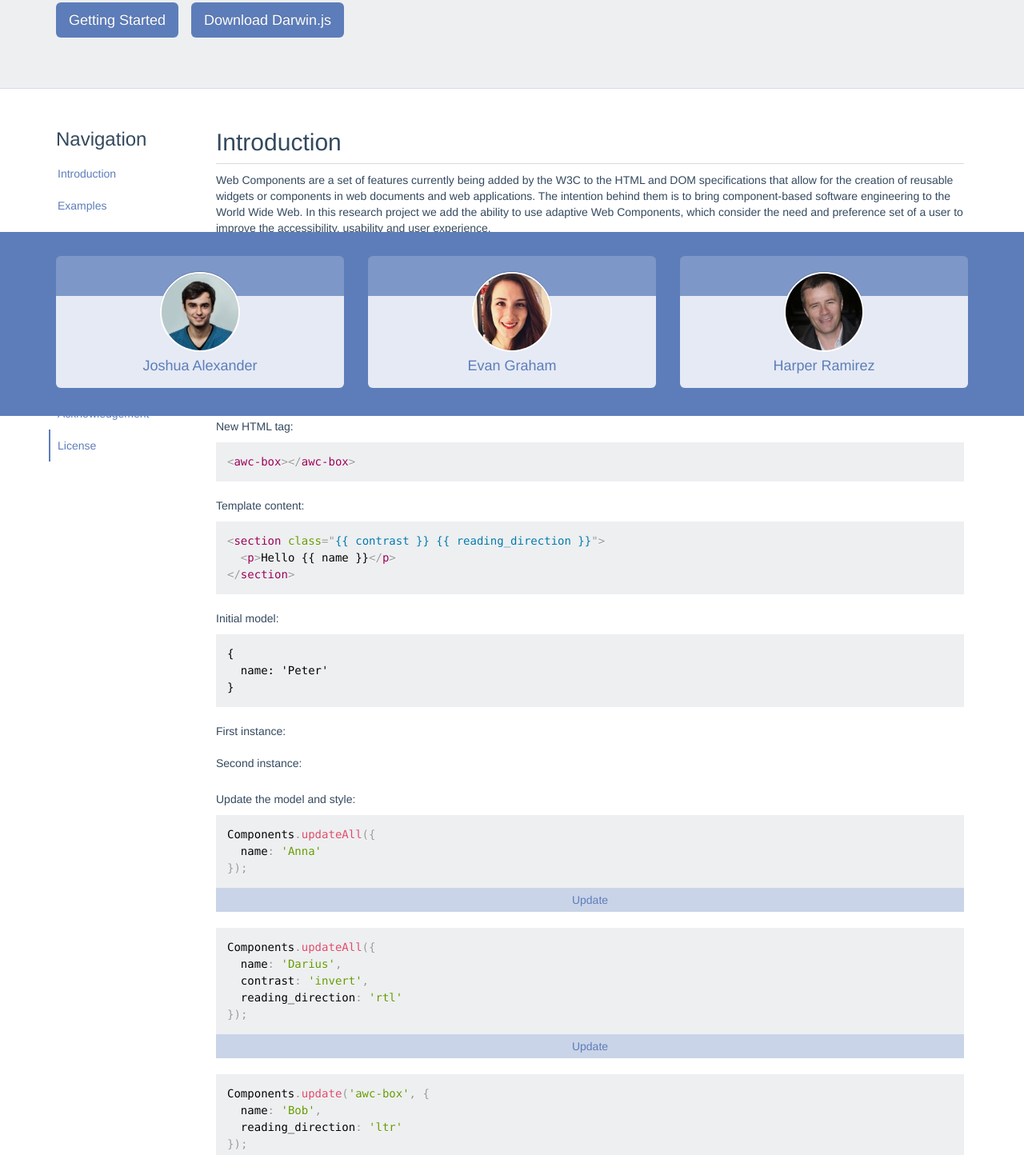
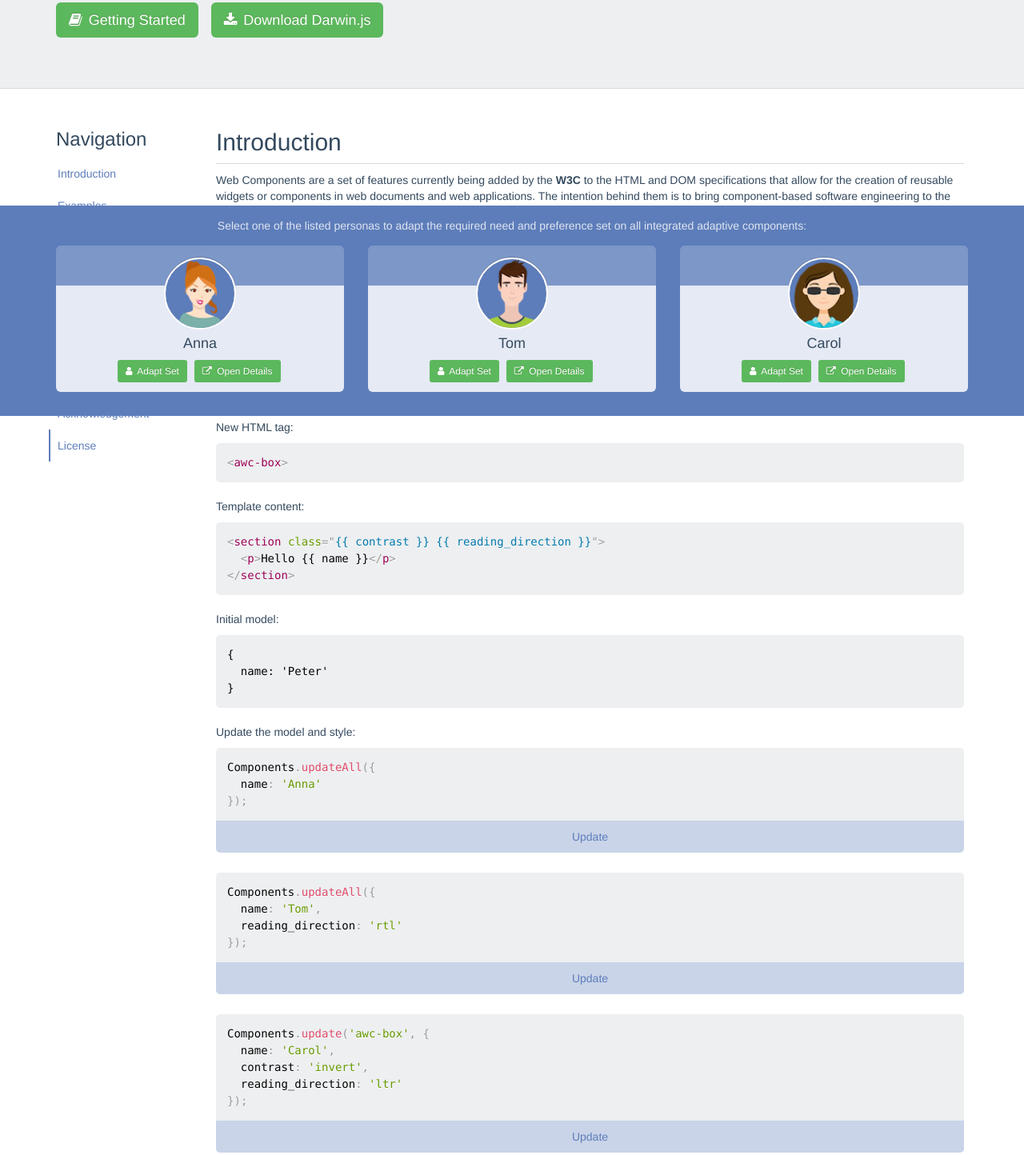
Before and after one commit to REMEXLabs/AWC, a website: page index.html in a window 1280 px wide. Shown: the part 280-1724 px from the top of the page at 80% size. Drawn offline with nearby package versions, Linux system fonts and the light colour scheme.

Commit message:
add personas

```diff
--- a/assets/css/main.css
+++ b/assets/css/main.css
@@ -16,27 +16,35 @@ body {
   color: #34495e;
 }
 
+.fa {
+  margin-right: 3px;
+}
+
 .examples, .events {}
 
 .events {
-  padding-top: 15px;
+  /*padding-top: 15px;*/
 }
 
-.example, .event {}
+.event {
+  margin-top: 10px;
+  margin-bottom: 25px;
+}
 
-.example p {
+.event p, .example p {
   margin-top: 20px;
 }
 
 .event button {
   width: 100%;
-  height: 30px;
-  margin-bottom: 10px;
+  height: 40px;
   background-color: #c9d4e8;
   color: #5d7dba;
   border: 0;
-  padding-top: 5px;
-  padding-bottom: 5px;
+  padding-top: 10px;
+  padding-bottom: 10px;
+  border-bottom-left-radius: 5px;
+  border-bottom-right-radius: 5px;
 }
 
 
@@ -91,12 +99,12 @@ body {
 }
 
 .btn-primary {
-  background: #5d7dba;
+  background: #5cb85c;
   border: 0;
 }
 
 .btn-primary:hover, .btn-primary:focus, .btn-primary:active, .btn-primary:active:hover, .btn-primary:active:focus {
-  background: #3d5a8f;
+  background: #449d44;
 }
 
 
@@ -302,7 +310,7 @@ a:hover, a:focus {
 .persona-selection {
   position: fixed;
   background: #5d7dba;
-  height: 230px;
+  /*height: 300px;*/
   width: 100%;
   left: 0;
   bottom: 0;
@@ -310,50 +318,77 @@ a:hover, a:focus {
   overflow: hidden;
 }
 
+.persona-selection .description {
+  margin-top: 15px;
+  margin-bottom: 15px;
+  text-align: center;
+  color: #fff;
+  color: rgba(255, 255, 255, 0.8);
+}
+
 .persona-selection .persona {
-  margin-top: 30px;
   margin-bottom: 30px;
+  overflow: hidden;
 }
 
 .persona-selection .content {
   position: relative;
   background: #fff;
   background: rgba(255, 255, 255, 0.2);
-  height: 165px;
+  /*height: 250px;*/
   border-radius: 6px;
   overflow: hidden;
 }
 
 .persona-selection img {
-  width: 100px;
-  height: 100px;
-  border-radius: 50px;
+  background: #5d7dba;
+  color: #fff;
+  width: 90px;
+  height: 90px;
+  border-radius: 45px;
   margin: 0;
-  margin-left: -50px;
+  margin-left: -45px;
   border: 2px solid #fff;
   box-shadow: 0 -1px 0 rgba(0, 0, 0, .2);
   position: absolute;
   left: 50%;
-  top: 20px;
+  top: 15px;
+}
+
+.persona-selection ul {
+  margin: 0;
+  padding: 0;
+}
+
+.persona-selection li {
+  display: inline;
+}
+
+.persona-selection li .btn {
+  margin-bottom: 5px;
+  margin-right: 2.5px;
+}
+
+.persona-selection li:last-child .btn {
+  margin-left: 2.5px;
 }
 
 .persona-selection .data {
   margin-top: 50px;
   width: 100%;
-  height: 115px;
   background: rgba(255, 255, 255, 0.8);
-  padding: 58px 0 0 0;
+  padding: 43px 0 7px 0;
   text-align: center;
 }
 
-.persona-selection .content:hover .data {
+
+/*.persona-selection .content:hover .data {
   background: #fff;
-}
+}*/
 
 .persona-selection h3 {
   font-size: 18px;
   padding: 0;
-  padding-bottom: 10px;
 }
 
 
@@ -363,15 +398,14 @@ a:hover, a:focus {
 
 footer {
   background: #edeff1;
-  line-height: 30px;
-  height: 280px;
+  height: 330px;
   z-index: 5;
   border-top: 1px solid #d7dbe0;
 }
 
 footer p {
-  height: 50px;
-  line-height: 50px;
+  height: 68px;
+  line-height: 68px;
   margin: 0;
 }
 
@@ -399,9 +433,15 @@ footer svg {
 pre[class*="language-"] {
   background: #edeff1;
   border: 0;
-  border-radius: 0;
+  border-radius: 5px;
   /*margin-bottom: 0;*/
-  margin-top: 10px;
+  /*margin-top: 10px;*/
+  margin-top: 0;
+}
+
+.event pre[class*="language-"] {
+  border-bottom-left-radius: 0;
+  border-bottom-right-radius: 0;
 }
 
 pre[class*="language-js"] {
--- a/index.html
+++ b/index.html
@@ -7,6 +7,7 @@
     <!-- Basic website: -->
     <link rel="stylesheet" href="https://maxcdn.bootstrapcdn.com/bootstrap/3.3.6/css/bootstrap.min.css" integrity="sha384-1q8mTJOASx8j1Au+a5WDVnPi2lkFfwwEAa8hDDdjZlpLegxhjVME1fgjWPGmkzs7" crossorigin="anonymous">
     <link rel="stylesheet" href="https://maxcdn.bootstrapcdn.com/bootstrap/3.3.6/css/bootstrap-theme.min.css" integrity="sha384-fLW2N01lMqjakBkx3l/M9EahuwpSfeNvV63J5ezn3uZzapT0u7EYsXMjQV+0En5r" crossorigin="anonymous">
+    <link rel="stylesheet" href="https://maxcdn.bootstrapcdn.com/font-awesome/4.6.3/css/font-awesome.min.css" integrity="sha384-T8Gy5hrqNKT+hzMclPo118YTQO6cYprQmhrYwIiQ/3axmI1hQomh7Ud2hPOy8SP1" crossorigin="anonymous">
     <link rel="stylesheet" href="assets/vendor/normalize/normalize.css">
     <link rel="stylesheet" href="assets/vendor/prism/prism.css">
     <link rel="stylesheet" href="assets/css/main.css">
@@ -38,8 +39,8 @@
         <h1>Adaptive Web Components</h1>
         <p>Use adaptive user interfaces today by creating and using predefined Web Components.</p>
         <p>
-          <a class="btn btn-primary btn-lg" href="#usage" role="button">Getting Started</a>
-          <a class="btn btn-primary btn-lg" href="lib/darwin.js" role="button" download>Download Darwin.js</a>
+          <a class="btn btn-primary btn-lg" href="#usage" role="button"><i class="fa fa-book" aria-hidden="true"></i> Getting Started</a>
+          <a class="btn btn-primary btn-lg" href="lib/darwin.js" role="button" download><i class="fa fa-download" aria-hidden="true"></i> Download Darwin.js</a>
         </p>
       </div>
     </header>
@@ -86,9 +87,9 @@
           <!-- section: introduction -->
           <section class="section" id="introduction">
             <h2 class="sub-header">Introduction</h2>
-            <p>Web Components are a set of features currently being added by the W3C to the HTML and DOM specifications that allow for the creation of reusable widgets or components in web documents and web applications. The intention behind them is to bring
-              component-based software engineering to the World Wide Web. In this research project we add the ability to use adaptive Web Components, which consider the need and preference set of a user to improve the accessibility, usability and user
-              experience.
+            <p>Web Components are a set of features currently being added by the <strong>W3C</strong> to the HTML and DOM specifications that allow for the creation of reusable widgets or components in web documents and web applications. The intention behind
+              them is to bring component-based software engineering to the World Wide Web. In this research project we add the ability to use <strong>adaptive</strong> components, which consider the need and preference set of a user to improve the accessibility,
+              usability and user experience.
             </p>
           </section>
           <!-- /section: introduction -->
@@ -96,7 +97,10 @@
           <!-- section: examples -->
           <section class="section" id="examples">
             <h2 class="sub-header">Examples</h2>
-            <p>...</p>
+            <div class="element">
+              <p>Adaptive Text Box (<code class="language-markup">&lt;awc-box></code>):</p>
+              <awc-box>
+            </div>
           </section>
           <!-- /section: examples -->
 
@@ -109,7 +113,7 @@
               <div class="example">
                 <p>New HTML tag:</p>
                 <pre><code class="language-markup">
-                  &lt;awc-box>&lt;/awc-box>
+                  &lt;awc-box>
                 </code></pre>
                 <p>Template content:</p>
                 <pre><code class="language-markup">
@@ -123,20 +127,14 @@
                     name: 'Peter'
                   }
                 </code></pre>
-                <div class="element">
-                  <p>First instance:</p>
-                  <awc-box></awc-box>
-                  <p>Second instance:</p>
-                  <awc-box></awc-box>
-                </div>
               </div>
             </div>
             <!-- /div.examples -->
 
             <!-- div.events -->
             <div class="events">
+              <div class="event">
                 <p>Update the model and style:</p>
-              <div class="event">
                 <pre><code class="language-js" data-js="Components.updateAll({ name: 'Anna' });">
                   Components.updateAll({
                     name: 'Anna'
@@ -145,19 +143,19 @@
                 <button>Update</button>
               </div>
               <div class="event">
-                <pre><code class="language-js" data-js="Components.updateAll({ name: 'Darius', contrast: 'invert', reading_direction: 'rtl' });">
+                <pre><code class="language-js" data-js="Components.updateAll({ name: 'Tom', reading_direction: 'rtl' });">
                   Components.updateAll({
-                    name: 'Darius',
-                    contrast: 'invert',
+                    name: 'Tom',
                     reading_direction: 'rtl'
                   });
                 </code></pre>
                 <button>Update</button>
               </div>
               <div class="event">
-                <pre><code class="language-js" data-js="Components.update('awc-box', { name: 'Bob', reading_direction: 'ltr' });">
+                <pre><code class="language-js" data-js="Components.update('awc-box', { name: 'Carol', contrast: 'invert', reading_direction: 'ltr' });">
                   Components.update('awc-box', {
-                    name: 'Bob',
+                    name: 'Carol',
+                    contrast: 'invert',
                     reading_direction: 'ltr'
                   });
                 </code></pre>
@@ -172,7 +170,9 @@
           <!-- section: downloads -->
           <section class="section section-downloads" id="downloads">
             <h2 class="sub-header">Download</h2>
-            <p><a class="btn btn-primary btn-lg" href="/src/Darwin.js" role="button" download>Download Darwin.js</a> <span>or</span> <a class="btn btn-primary btn-lg" href="/lib/Darwin.js" role="button" download>Download Darwin.js (transpiled)</a></p>
+            <p><a class="btn btn-primary btn-lg" href="/src/Darwin.js" role="button" download><i class="fa fa-download" aria-hidden="true"></i> Download Darwin.js</a> <span>or</span>
+              <a class="btn btn-primary btn-lg" href="/lib/Darwin.js" role="button" download><i class="fa fa-download" aria-hidden="true"></i> Download Darwin.js (transpiled)</a>
+            </p>
           </section>
           <!-- /section: downloads -->
 
@@ -258,37 +258,64 @@
     <div class="persona-selection">
       <div class="container">
         <section class="personas">
+          <div class="description">
+            Select one of the listed personas to adapt the required need and preference set on all integrated adaptive components:
+          </div>
           <div class="row">
-            <!-- https://randomuser.me/ -->
+            <!-- http://personabrowser.gpii.eu/ -->
             <div class="persona col-sm-4 col-xs-4">
-              <a href="javascript:void(0);" onClick="Components.updateAll({ name: 'Joshua Alexander' });">
               <div class="content">
-                  <img src="assets/img/joshua.jpg" alt="Joshua Alexander">
+                <img src="assets/img/anna.png" alt="Anna">
                 <div class="data">
-                    <h3>Joshua Alexander</h3>
+                  <h3>Anna</h3>
+                  <nav>
+                    <ul>
+                      <li>
+                        <a href="javascript:void(0);" onClick="Components.updateAll({ name: 'Anna' });" class="btn btn-primary btn-sm"><i class="fa fa-user" aria-hidden="true"></i> Adapt Set</a>
+                      </li>
+                      <li>
+                        <a href="http://personabrowser.gpii.eu/en/Persona/english-anna/" target="_carole" class="btn btn-primary btn-sm"><i class="fa fa-external-link" aria-hidden="true"></i> Open Details</a>
+                      </li>
+                    </ul>
+                  </nav>
                 </div>
               </div>
-              </a>
             </div>
             <div class="persona col-sm-4 col-xs-4">
-              <a href="javascript:void(0);" onClick="Components.updateAll({ name: 'Evan Graham' });">
               <div class="content">
-                  <img src="assets/img/evan.jpg" alt="Evan Graham">
+                <img src="assets/img/tom.png" alt="Tom">
                 <div class="data">
-                    <h3>Evan Graham</h3>
+                  <h3>Tom</h3>
+                  <nav>
+                    <ul>
+                      <li>
+                        <a href="javascript:void(0);" onClick="Components.updateAll({ name: 'Tom' });" class="btn btn-primary btn-sm"><i class="fa fa-user" aria-hidden="true"></i> Adapt Set</a>
+                      </li>
+                      <li>
+                        <a href="http://personabrowser.gpii.eu/en/Persona/english-anna/" target="_carole" class="btn btn-primary btn-sm"><i class="fa fa-external-link" aria-hidden="true"></i> Open Details</a>
+                      </li>
+                    </ul>
+                  </nav>
                 </div>
               </div>
-              </a>
             </div>
             <div class="persona col-sm-4 col-xs-4">
-              <a href="javascript:void(0);" onClick="Components.updateAll({ name: 'Harper Ramirez' });">
               <div class="content">
-                  <img src="assets/img/harper.jpg" alt="Harper Ramirez">
+                <img src="assets/img/carol.png" alt="Carol">
                 <div class="data">
-                    <h3>Harper Ramirez</h3>
+                  <h3>Carol</h3>
+                  <nav>
+                    <ul>
+                      <li>
+                        <a href="javascript:void(0);" onClick="Components.updateAll({ name: 'Carol' });" class="btn btn-primary btn-sm"><i class="fa fa-user" aria-hidden="true"></i> Adapt Set</a>
+                      </li>
+                      <li>
+                        <a href="http://personabrowser.gpii.eu/en/Persona/english-carole/" target="_carole" class="btn btn-primary btn-sm"><i class="fa fa-external-link" aria-hidden="true"></i> Open Details</a>
+                      </li>
+                    </ul>
+                  </nav>
                 </div>
               </div>
-              </a>
             </div>
           </div>
         </section>
```
Also changed, not shown: assets/img/anna.png (added), assets/img/carol.png (added), assets/img/evan.jpg (deleted), assets/img/harper.jpg (deleted), assets/img/joshua.jpg (deleted), assets/img/tom.png (added). Lines whose indentation alone changed are shown as unchanged.
